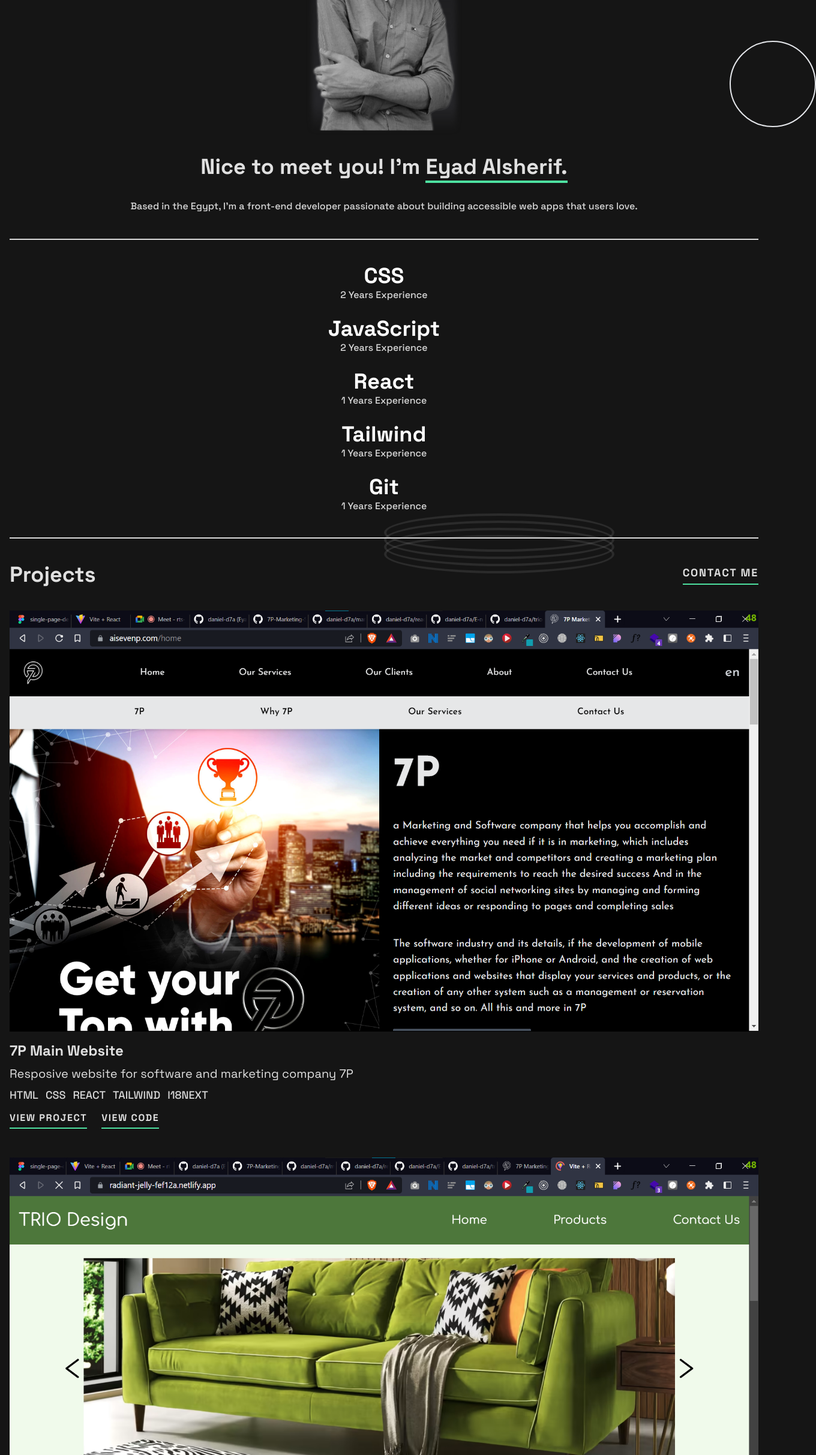
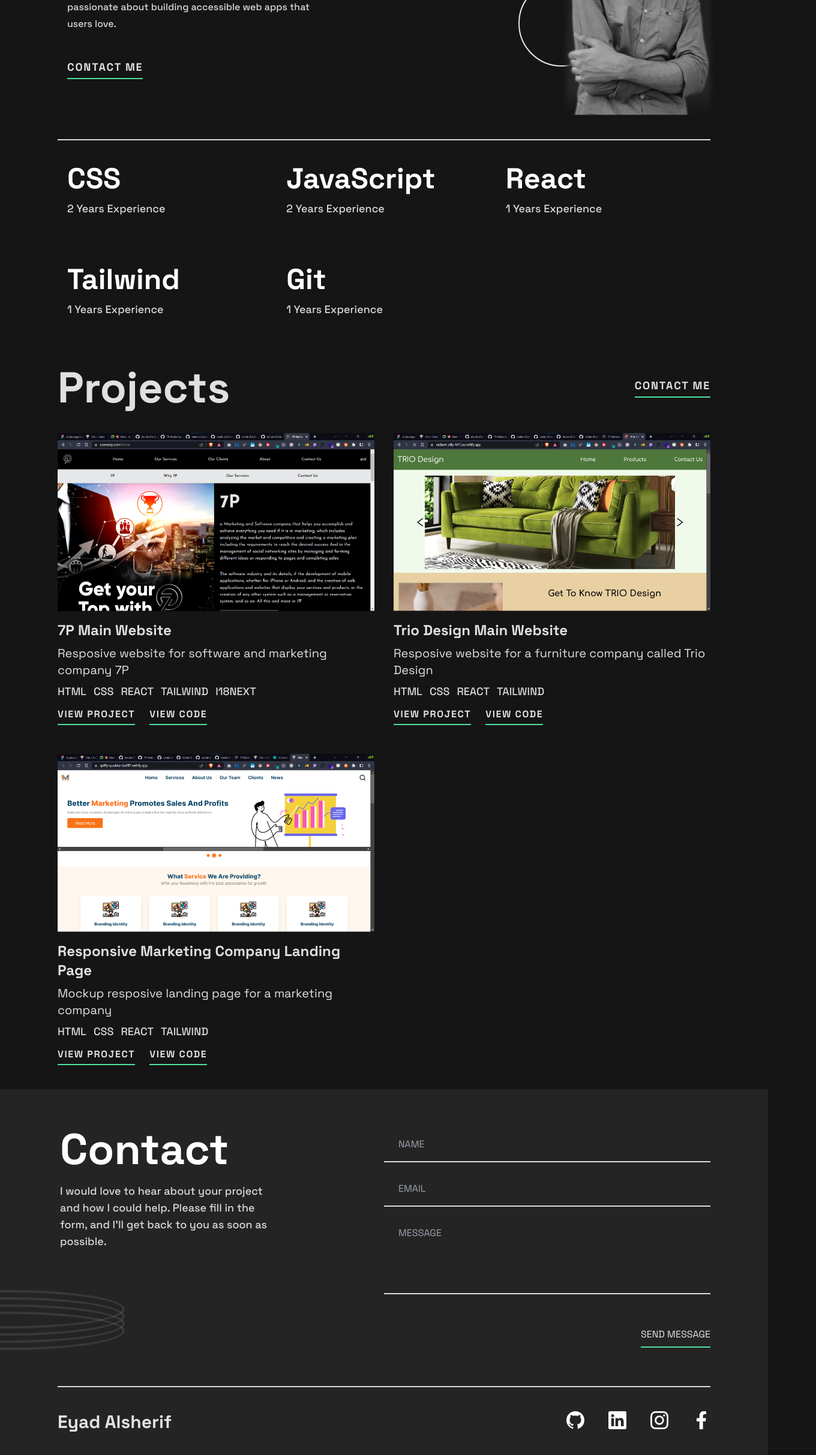
Before and after one commit to daniel-d7a/my-portfolio, a React (Vite) app: page / in a window 1280 px wide. Shown: the part 374-2800 px from the top of the page at 60% size, 1360 px wide, since content can reach past the window. Built offline with nearby package versions, Linux system fonts and the light colour scheme.

Commit message:
made responsive

```diff
--- a/src/Projects/ProjectCard.jsx
+++ b/src/Projects/ProjectCard.jsx
@@ -7,9 +7,9 @@ export default function ProjectCard({
   desc
 }) {
   return (
-    <div>
+    <div className="">
       <img src={image} />
-      <div className="mt-4">
+      <div className="mt-4 flex flex-col justify-between ">
         <p className="text-2xl font-bold capitalize mb-2">{name}</p>
         <p className="text-xl mb-2">{desc}</p>
         <div className="text-portfolio-off-white text-lg flex flex-wrap justify-start items-center gap-3 mb-3">
--- a/src/Projects/Projects.jsx
+++ b/src/Projects/Projects.jsx
@@ -2,18 +2,21 @@ import ProjectCard from "./ProjectCard";
 import sevenP from "../assets/projects/7p.png";
 import trioDesign from "../assets/projects/trio-design.png";
 import marketing from "../assets/projects/marketing.png";
+// import Decoration from './../components/Decoration/Decoration';
 
 export default function Projects() {
   return (
-    <section className="mx-4 mb-6">
+    <section className="mx-4 mb-6 relative md:mx-24">
+      {/* <Decoration position={" -top-20 right-10"} /> */}
+
       <div className="flex justify-between items-center">
-        <span className="text-4xl font-bold">Projects</span>
+        <span className="text-4xl font-bold md:text-6xl lg:text-7xl">Projects</span>
         <span className="font-bold text-lg border-b-2 border-portfolio-neon-green pb-1 tracking-widest">
           CONTACT ME
         </span>
       </div>
 
-      <div className="my-10 space-y-12 ">
+      <div className="my-10 space-y-12 lg:space-y-0 grid grid-cols-1 lg:grid-cols-2 lg:gap-x-8 lg:gap-y-12 lg:place-content-start">
         {[
           {
             image: sevenP,
@@ -26,7 +29,7 @@ export default function Projects() {
           {
             image: trioDesign,
             name: "Trio Design Main website",
-            desc: "Resposive website for a furniture comany Trio Design",
+            desc: "Resposive website for a furniture company called Trio Design",
             technologies: ["html", "css", "react", "tailwind"],
             codeLink: "https://github.com/daniel-d7a/trio-design",
             projectLink: "https://radiant-jelly-fef12a.netlify.app/",
--- a/src/components/AboutMe/AboutMe.jsx
+++ b/src/components/AboutMe/AboutMe.jsx
@@ -4,11 +4,12 @@ import Introduction from "./Introduction";
 
 export default function AboutMe() {
   return (
-    <section className="mt-10">
+    <section className="mt-10 md:flex md:flex-row-reverse md:justify-between md:mx-24 md:pb-10 relative overflow-hidden md:overflow-visible">
       {/* image */}
+        <Decoration position={"md:-left-1/4 md:-top-6 -left-1/2 top-10"} />
       <div className="relative">
-        <Decoration position={"-left-1/2 top-20"} />
-        <div className="absolute w-36 h-36 border-2 rounded-full top-2/3 -right-20"></div>
+        <div className="absolute w-36 h-36 border-2 rounded-full top-2/3 -right-20 md:-left-20 md:top-1/2"></div>
+
         <div className="bg-gradient-to-b blur-sm w-60 mx-auto from-transparent via-zinc-800 via-90% to-transparent  h-[450px]"></div>
         <img
           src={myImage}
--- a/src/components/AboutMe/Introduction.jsx
+++ b/src/components/AboutMe/Introduction.jsx
@@ -1,19 +1,20 @@
 export default function Introduction() {
-
-
   return (
-    <div className="text-center mx-4 my-10">
-      <h2 className="font-bold text-4xl">
-        Nice to meet you! I'm { " "}
-        <span className="border-b-4 border-portfolio-neon-green">
+    <div className="text-center mx-4 my-10 lg:w-2/3 md:flex md:flex-col md:items-start">
+      <h2 className="font-bold text-4xl md:text-6xl lg:text-7xl md:text-start md:leading-[4rem]">
+        Nice to meet you! I'm{" "}
+        <span className="border-b-4  border-portfolio-neon-green md:leading-[4.5rem]">
           Eyad Alsherif.
         </span>
       </h2>
 
-      <p className="text-base text-portfolio-off-white my-8 font-medium leading-7">
+      <p className="text-base text-portfolio-off-white my-8 font-medium leading-7 md:my-11  lg:w-3/5 md:text-start">
         Based in the Egypt, I'm a front-end developer passionate about building
         accessible web apps that users love.
       </p>
+      <span className="font-bold text-lg border-b-2 border-portfolio-neon-green pb-1 tracking-widest">
+        CONTACT ME
+      </span>
     </div>
   );
 }
--- a/src/components/Contact/Contact.jsx
+++ b/src/components/Contact/Contact.jsx
@@ -2,16 +2,19 @@ import Decoration from "../Decoration/Decoration";
 
 export default function Contact() {
   return (
-    <div className="py-16 border-b-2 border-portfolio-off-white mb-10 mx-4 relative">
-      <div className="mb-16 px-1">
-        <h3 className="text-center text-4xl text-white mb-5">Contact</h3>
-        <p className="text-base text-portfolio-off-white text-center">
+    <div className="py-16 border-b-2 border-portfolio-off-white mb-10 mx-4 relative lg:flex  lg:justify-between lg:items-start md:mx-24">
+      <div className="relative mb-16 px-1 lg:flex lg:flex-col lg:justify-start lg:items-start lg:w-1/3">
+        <h3 className="text-center font-bold text-4xl md:text-7xl text-white mb-5">
+          Contact
+        </h3>
+        <p className="text-base md:text-lg md:font-medium text-portfolio-off-white text-center lg:text-start">
           I would love to hear about your project and how I could help. Please
           fill in the form, and I'll get back to you as soon as possible.
         </p>
+        {/* <Decoration position={"-bottom-10 -left-2/3 hidden md:block"} /> */}
       </div>
 
-      <form className="flex flex-col items-end justify-center">
+      <form className="flex flex-col items-end justify-center lg:w-1/2">
         <div className="space-y-4">
           <input
             className="focus:border-portfolio-neon-green outline-none border-b-2 border-portfolio-off-white py-4 pl-6 w-full bg-transparent"
@@ -34,7 +37,7 @@ export default function Contact() {
           SEND MESSAGE
         </button>
       </form>
-      <Decoration position={"bottom-48 -left-1/2"} />
+      <Decoration position={"bottom-48 -left-1/2 md:bottom-40 md:-left-1/4"} />
     </div>
   );
 }
--- a/src/components/Experience/Card.jsx
+++ b/src/components/Experience/Card.jsx
@@ -1,8 +1,8 @@
 export default function Card({ name, years }) {
   return (
-    <div className="flex flex-col justify-center items-center">
-      <p className="font-bold text-4xl text-white">{name}</p>
-      <p className="font-medium text-base text-portfolio-off-white">
+    <div className="flex flex-col justify-center items-center md:items-start">
+      <p className="font-bold text-4xl md:text-5xl text-white md:mb-3">{name}</p>
+      <p className="font-medium text-base md:text-lg text-portfolio-off-white">
         {years} Years Experience
       </p>
     </div>
--- a/src/components/Experience/Experience.jsx
+++ b/src/components/Experience/Experience.jsx
@@ -2,7 +2,7 @@ import Card from "./Card";
 import Decoration from "./../Decoration/Decoration";
 export default function Experience() {
   return (
-    <div className="relative border-portfolio-off-white border-y-2 py-10 mb-10 mx-4 grid grid-cols-1 gap-y-6 place-items-center">
+    <div className="relative border-portfolio-off-white border-t-2 border-b-2 md:border-b-0 py-10 mb-10 mx-4 md:mx-24 md:px-4 grid grid-cols-1 md:grid-cols-2 lg:grid-cols-3 gap-y-6 md:gap-y-20 md:gap-x-10 place-items-center md:place-items-start">
       {[
         { name: "CSS", years: 2 },
         { name: "JavaScript", years: 2 },
@@ -12,7 +12,7 @@ export default function Experience() {
       ].map(({ name, years }) => (
         <Card key={name} name={name} years={years} />
       ))}
-      <Decoration position={" bottom-10"} />
+      {/* <Decoration position={" bottom-10"} /> */}
     </div>
   );
 }
--- a/src/components/NavBar/Navbar.jsx
+++ b/src/components/NavBar/Navbar.jsx
@@ -3,15 +3,15 @@ import { FaFacebookF } from "react-icons/fa";
 
 export default function NavBar() {
   return (
-    <nav className="mt-5 mx-24">
+    <nav className="mt-5 mx-24 md:flex md:justify-between ">
       {/* name */}
-      <div className="mb-5 text-2xl font-bold capitalize flex flex-col justify-center items-center">
+      <div className="mb-5 text-2xl md:text-3xl font-bold capitalize flex flex-col justify-center items-center">
         <span>Eyad Alsherif</span>
       </div>
       {/* end of name */}
 
       {/* links */}
-      <div className="flex gap-6 justify-center">
+      <div className="flex gap-6 md:gap-10 justify-center">
         <a
           href="https://github.com/daniel-d7a"
           target="_blank"
--- a/src/index.css
+++ b/src/index.css
@@ -6,11 +6,9 @@
   font-family: "Space Grotesk", sans-serif;
   line-height: 1.5;
   font-weight: 400;
-
   color-scheme: light dark;
   color: rgba(255, 255, 255, 0.87);
   background-color: #151515;
-
   font-synthesis: none;
   text-rendering: optimizeLegibility;
   -webkit-font-smoothing: antialiased;
```
